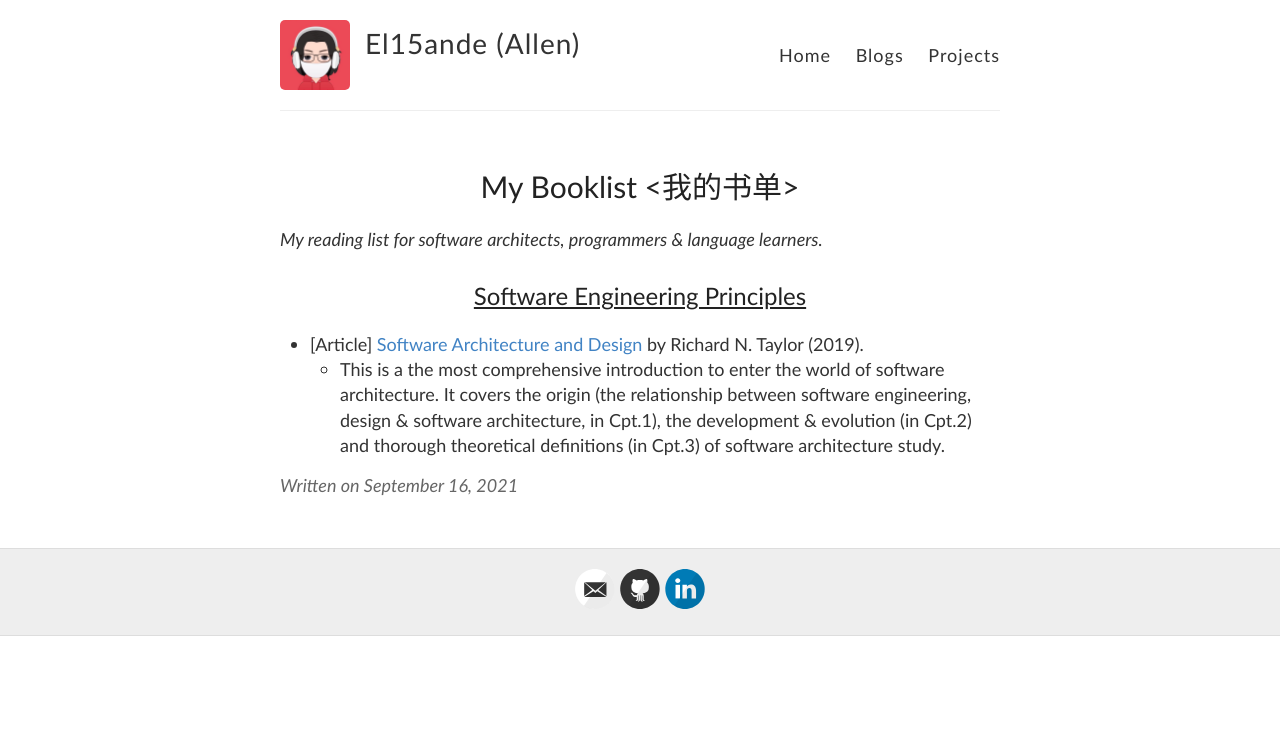
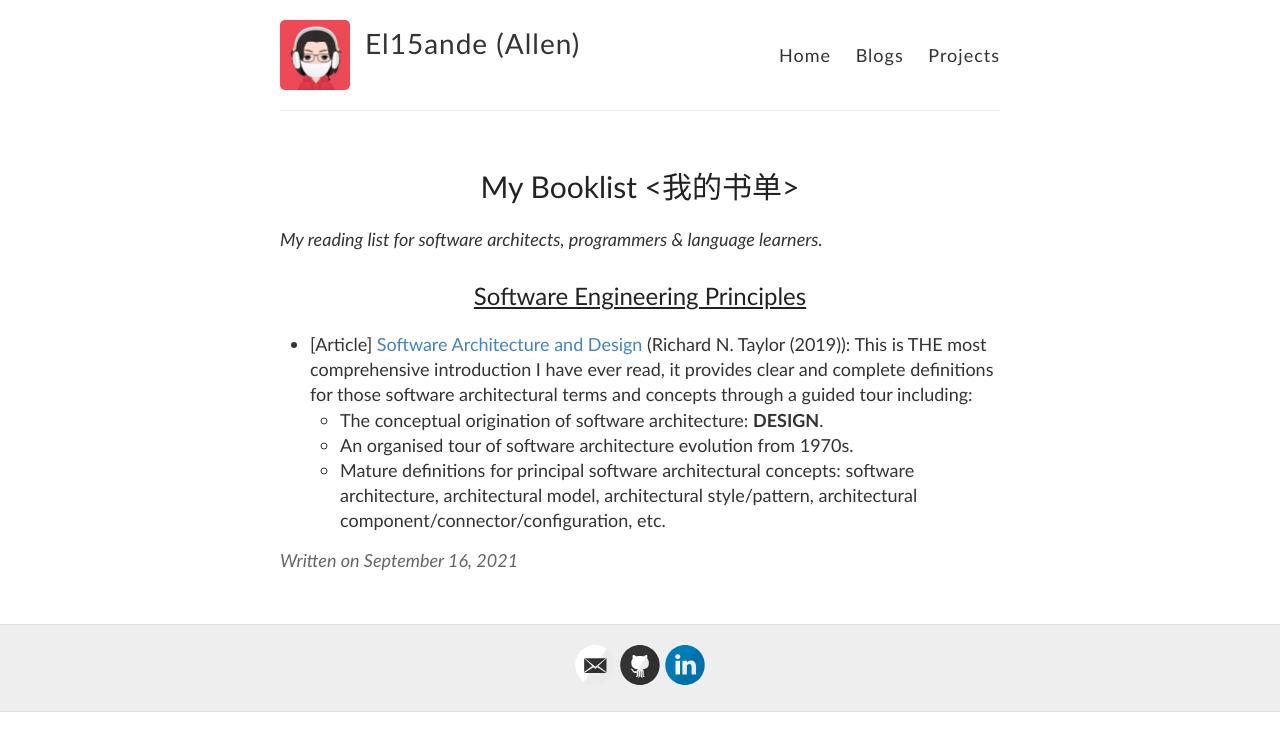
Before and after one commit to El15ande/El15ande.github.io, a Jekyll site: the page built from _posts/2021-09-16-Booklist.md, in a window 1280 px wide. Shown: the top 751 px of the page. Built offline with Jekyll 4.4.1, drawn with Linux system fonts in a browser that asks for light colours.

Commit message:
Ver.2.0.0
- Update My Booklist.

```diff
--- a/_posts/2021-09-16-Booklist.md
+++ b/_posts/2021-09-16-Booklist.md
@@ -7,5 +7,7 @@ title: My Booklist <我的书单>
 
 ## Software Engineering Principles
 
-- [Article] [Software Architecture and Design](https://link.springer.com/chapter/10.1007/978-3-030-00262-6_3) by Richard N. Taylor (2019).
-    - This is a the most comprehensive introduction to enter the world of software architecture. It covers the origin (the relationship between software engineering, design & software architecture, in Cpt.1), the development & evolution (in Cpt.2) and thorough theoretical definitions (in Cpt.3) of software architecture study.
+- [Article] [Software Architecture and Design](https://link.springer.com/chapter/10.1007/978-3-030-00262-6_3) (Richard N. Taylor (2019)): This is THE most comprehensive introduction I have ever read, it provides clear and complete definitions for those software architectural terms and concepts through a guided tour including:
+    - The conceptual origination of software architecture: **DESIGN**.
+    - An organised tour of software architecture evolution from 1970s.
+    - Mature definitions for principal software architectural concepts: software architecture, architectural model, architectural style/pattern, architectural component/connector/configuration, etc.
```
